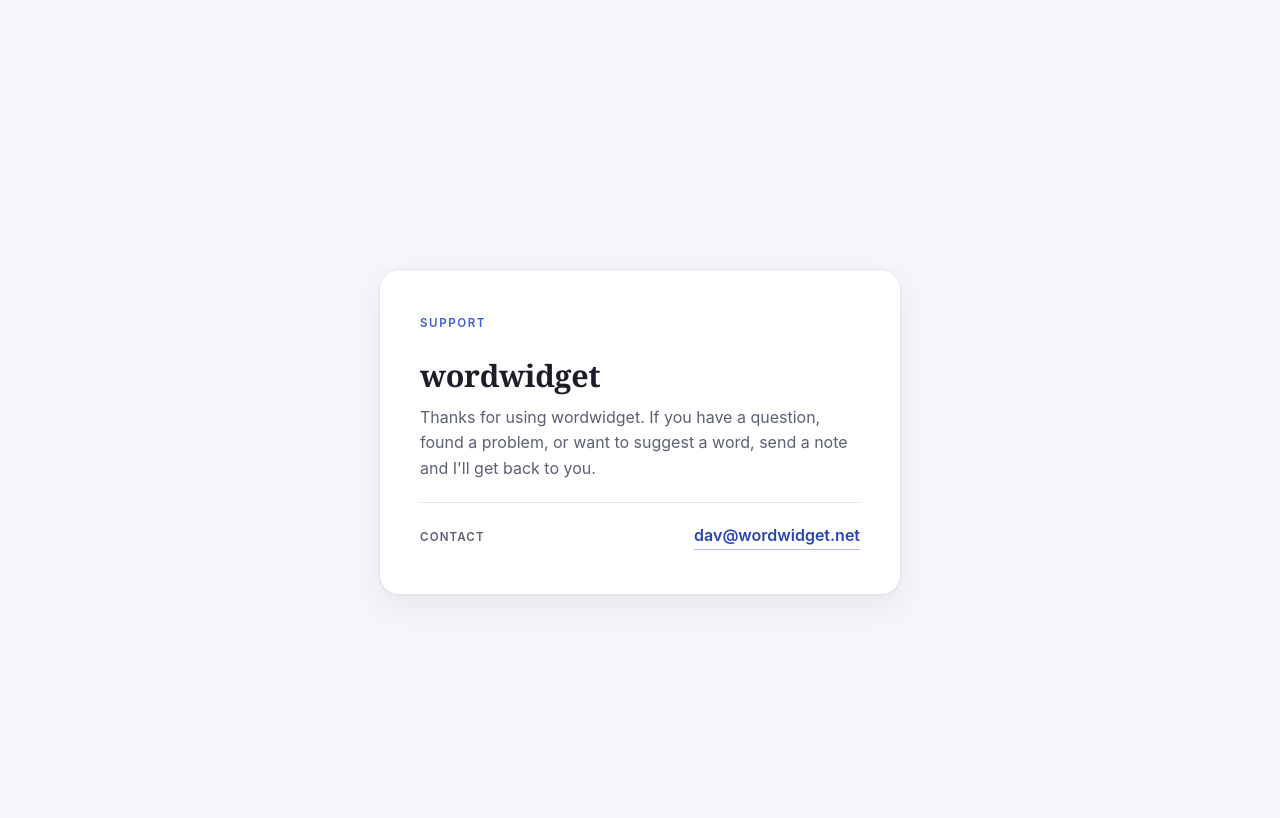
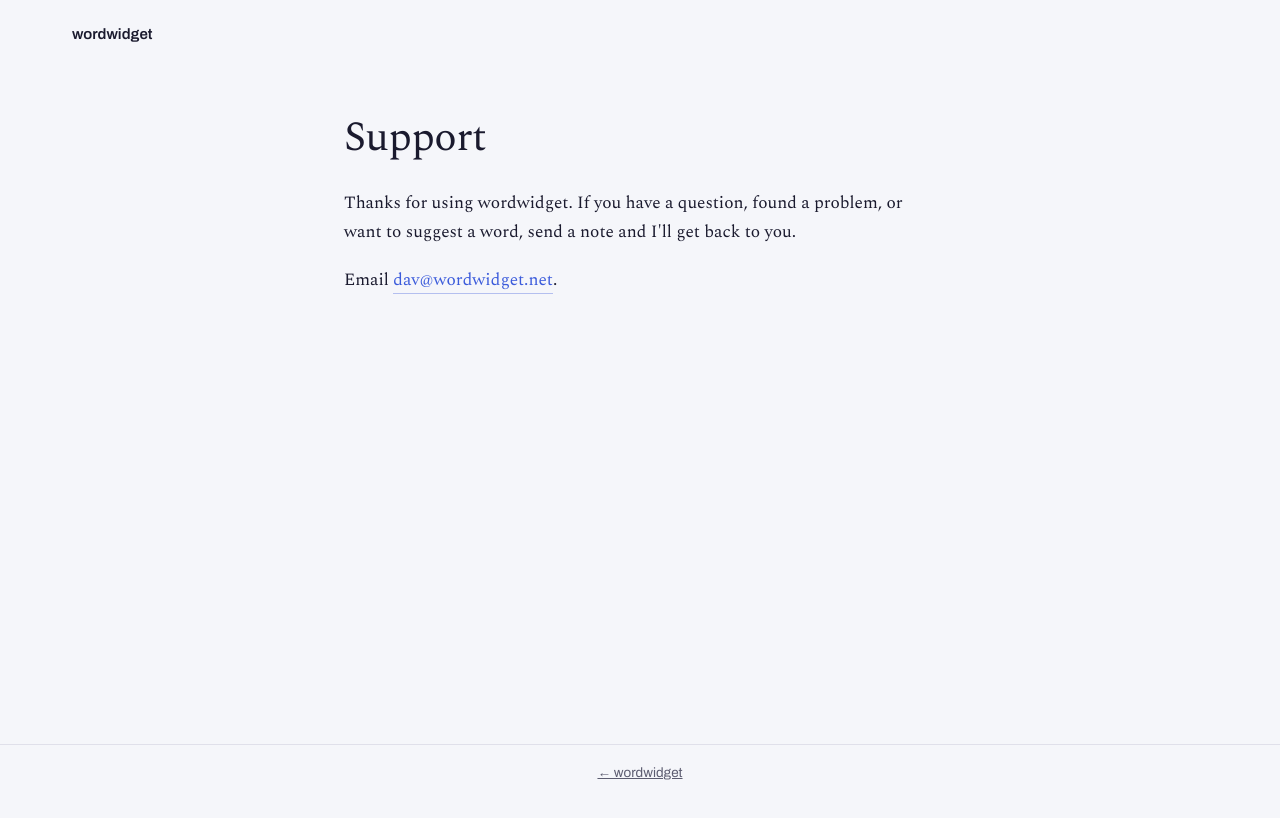
Before and after one commit to davrhee/wordwidget-site, a plain HTML site: page support/index.html in a window 1280 px wide. Drawn offline with nearby package versions, Linux system fonts and the light colour scheme.

Commit message:
Contact page: match home/privacy shell (light, wordmark link, footer return)
Co-Authored-By: Claude Opus 4.8 <noreply@anthropic.com>

```diff
--- a/support/index.html
+++ b/support/index.html
@@ -1,106 +1,70 @@
+<!doctype html>
+<html lang="en">
+<head>
+<meta charset="utf-8">
+<meta name="viewport" content="width=device-width, initial-scale=1">
 <title>wordwidget — Support</title>
+<meta name="description" content="wordwidget support and contact. Questions, problems, or word suggestions - send a note.">
 <link rel="icon" type="image/png" sizes="32x32" href="/favicon-32.png">
 <link rel="icon" type="image/png" sizes="16x16" href="/favicon-16.png">
 <link rel="apple-touch-icon" href="/apple-touch-icon.png">
+<link rel="preconnect" href="https://fonts.googleapis.com">
+<link rel="preconnect" href="https://fonts.gstatic.com" crossorigin>
+<link href="https://fonts.googleapis.com/css2?family=Spectral:ital,wght@0,300;0,400;0,500;1,400&family=Archivo:wght@400;500;600&display=swap" rel="stylesheet">
 <style>
   :root {
-    --ground: #F5F6FA;
-    --card: #FFFFFF;
-    --ink: #1B1E28;
-    --muted: #5B6072;
-    --accent: #3B5BDB;
-    --accent-ink: #2A45B5;
-    --hairline: #E4E6EF;
+    --bg: #F5F6FA; --ink: #1A1A2E; --muted: #5C5C70;
+    --divider: #E0E0EA; --accent: #3B5BDB;
   }
-  @media (prefers-color-scheme: dark) {
-    :root {
-      --ground: #111319;
-      --card: #191C24;
-      --ink: #ECEDF3;
-      --muted: #9AA0B4;
-      --accent: #8DA2FF;
-      --accent-ink: #AEBCFF;
-      --hairline: #2A2E3A;
-    }
+  * { margin: 0; padding: 0; box-sizing: border-box; }
+  :focus-visible { outline: 2px solid var(--accent); outline-offset: 2px; }
+  body {
+    background: var(--bg); color: var(--ink);
+    font-family: "Spectral", Georgia, serif;
+    -webkit-font-smoothing: antialiased;
+    min-height: 100vh; display: flex; flex-direction: column;
   }
-  :root[data-theme="light"] {
-    --ground: #F5F6FA; --card: #FFFFFF; --ink: #1B1E28; --muted: #5B6072;
-    --accent: #3B5BDB; --accent-ink: #2A45B5; --hairline: #E4E6EF;
+  header {
+    display: flex; justify-content: space-between; align-items: baseline;
+    padding: 26px clamp(24px, 6vw, 72px) 0;
+    font-family: "Archivo", sans-serif;
   }
-  :root[data-theme="dark"] {
-    --ground: #111319; --card: #191C24; --ink: #ECEDF3; --muted: #9AA0B4;
-    --accent: #8DA2FF; --accent-ink: #AEBCFF; --hairline: #2A2E3A;
+  .mark { font-size: 15px; font-weight: 600; }
+  .mark a { color: inherit; text-decoration: none; }
+  main {
+    flex: 1;
+    max-width: 640px; width: 100%;
+    margin: 0 auto;
+    padding: clamp(40px, 8vh, 80px) 24px;
   }
+  h1 { font-size: clamp(1.8rem, 4vw, 2.6rem); font-weight: 300; letter-spacing: -0.015em; }
+  p { margin-top: 20px; font-size: 1.08rem; line-height: 1.65; text-wrap: pretty; }
+  main a {
+    color: var(--accent); text-decoration: none;
+    border-bottom: 1px solid color-mix(in srgb, var(--accent) 35%, transparent);
+  }
+  main a:hover { border-bottom-color: var(--accent); }
+  footer {
+    border-top: 1px solid var(--divider);
+    padding: 20px clamp(24px, 6vw, 72px);
+    text-align: center;
+    font-family: "Archivo", sans-serif;
+    font-size: 13.5px; color: var(--muted);
+  }
+  footer a { color: var(--muted); }
+</style>
+</head>
+<body>
+<header>
+  <div class="mark"><a href="/">wordwidget</a></div>
+</header>
 
-  html, body { height: 100%; }
-  body {
-    margin: 0;
-    background: var(--ground);
-    color: var(--ink);
-    font-family: ui-sans-serif, -apple-system, "SF Pro Text", "Segoe UI", system-ui, sans-serif;
-    display: grid;
-    place-items: center;
-    padding: 32px;
-    line-height: 1.6;
-  }
-  .card {
-    background: var(--card);
-    border: 1px solid var(--hairline);
-    border-radius: 20px;
-    padding: 44px 40px;
-    max-width: 440px;
-    width: 100%;
-    box-shadow: 0 1px 2px rgba(20, 24, 40, .04), 0 12px 32px rgba(20, 24, 40, .06);
-  }
-  .wordmark {
-    font-family: ui-serif, "New York", Georgia, "Times New Roman", serif;
-    font-size: 1.9rem;
-    letter-spacing: -0.01em;
-    margin: 0 0 4px;
-    font-weight: 600;
-  }
-  .eyebrow {
-    text-transform: uppercase;
-    letter-spacing: 0.14em;
-    font-size: 0.72rem;
-    font-weight: 600;
-    color: var(--accent);
-    margin: 0 0 20px;
-  }
-  p { color: var(--muted); margin: 0 0 20px; max-width: 60ch; }
-  .contact {
-    display: flex;
-    align-items: baseline;
-    justify-content: space-between;
-    gap: 12px;
-    padding-top: 20px;
-    border-top: 1px solid var(--hairline);
-    flex-wrap: wrap;
-  }
-  .contact span {
-    text-transform: uppercase;
-    letter-spacing: 0.1em;
-    font-size: 0.72rem;
-    font-weight: 600;
-    color: var(--muted);
-  }
-  a {
-    color: var(--accent-ink);
-    text-decoration: none;
-    font-weight: 600;
-    border-bottom: 1px solid color-mix(in srgb, var(--accent) 40%, transparent);
-    padding-bottom: 1px;
-  }
-  a:hover { border-bottom-color: var(--accent); }
-  a:focus-visible { outline: 2px solid var(--accent); outline-offset: 3px; border-radius: 3px; }
-</style>
+<main>
+  <h1>Support</h1>
+  <p>Thanks for using wordwidget. If you have a question, found a problem, or want to suggest a word, send a note and I'll get back to you.</p>
+  <p>Email <a href="mailto:dav@wordwidget.net">dav@wordwidget.net</a>.</p>
+</main>
 
-<main class="card">
-  <p class="eyebrow">Support</p>
-  <h1 class="wordmark">wordwidget</h1>
-  <p>Thanks for using wordwidget. If you have a question, found a problem, or want to suggest a word, send a note and I'll get back to you.</p>
-  <div class="contact">
-    <span>Contact</span>
-    <a href="mailto:dav@wordwidget.net">dav@wordwidget.net</a>
-  </div>
-</main>
+<footer><a href="/">← wordwidget</a></footer>
+</body>
+</html>
```
